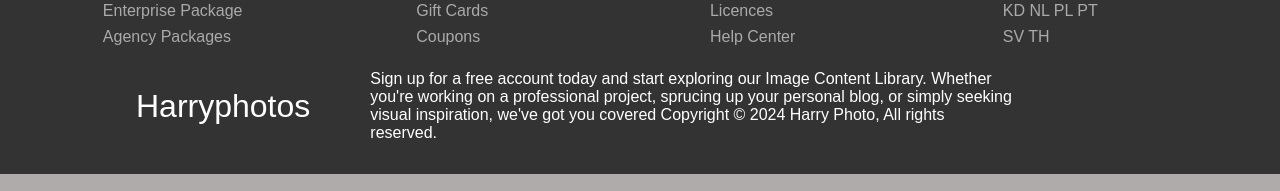
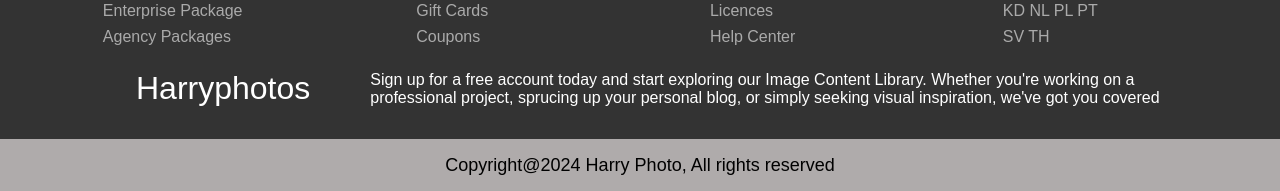
Before and after one commit to abaidullah696/harryphoto, a React (Create React App) app: page / in a window 1280 px wide. Shown: the part 1576-1767 px from the top of the page. Built offline with nearby package versions, Linux system fonts and the light colour scheme.

Commit message:
Footer fix

```diff
--- a/src/components/Footer.js
+++ b/src/components/Footer.js
@@ -78,8 +78,7 @@
               Sign up for a free account today and start exploring our Image
               Content Library. Whether you're working on a professional project,
               sprucing up your personal blog, or simply seeking visual
-              inspiration, we've got you covered Copyright © 2024 Harry Photo,
-              All rights reserved.
+              inspiration, we've got you covered
             </div>
           </div>
         </div>
--- a/src/style/Footer.css
+++ b/src/style/Footer.css
@@ -36,12 +36,13 @@
     display: flex;
     align-items: center;
     justify-content: space-evenly;
-    width: 80%;
+
   }
   .des {
     display: flex;
     align-items: center;
     justify-content: center;
+    margin-right: 100px;
   }
   .copyright {
     display: flex;
```
